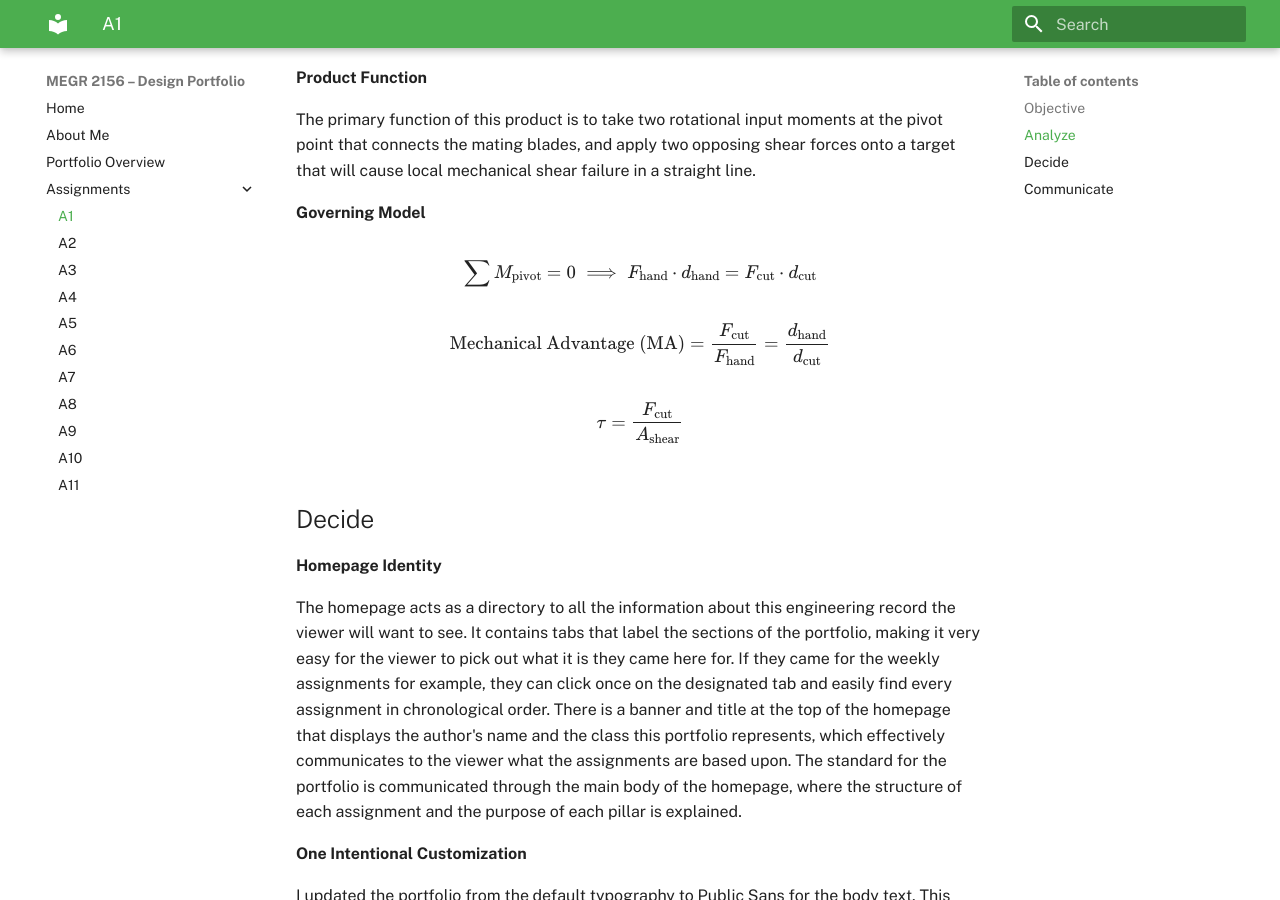
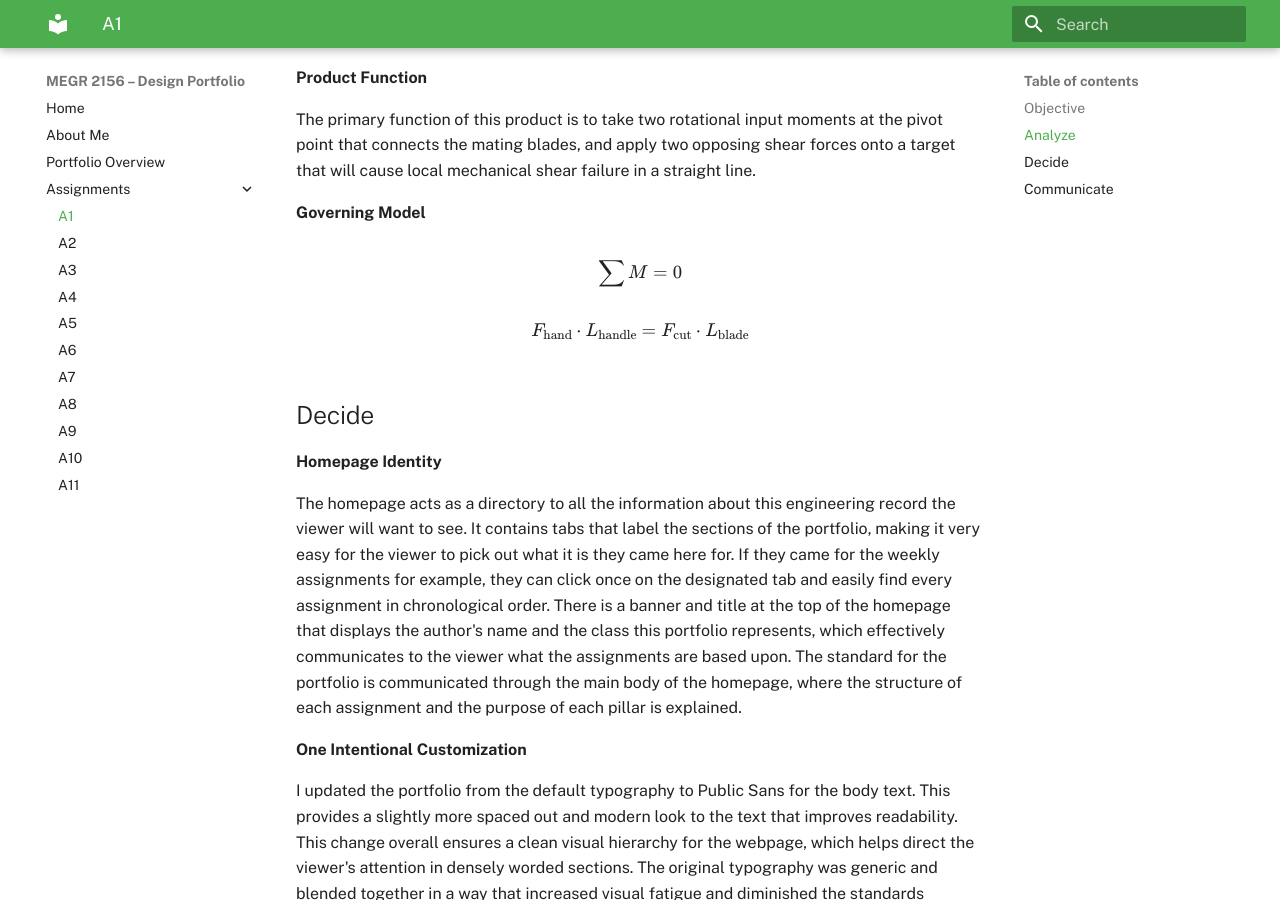
Before and after one commit to Jmswanchara/megr2156-portfolio, an MkDocs documentation site: the page built from docs/assignments/A01/index.md, in a window 1280 px wide and 900 px high, scrolled down 1968 px. Built offline with MkDocs 1.6.1 and Material for MkDocs 9.7.7, drawn with Linux system fonts in a browser that asks for light colours.

Commit message:
Revise equations in index.md for governing model
Updated governing model equations for clarity.

```diff
--- a/docs/assignments/A01/index.md
+++ b/docs/assignments/A01/index.md
@@ -50,11 +50,9 @@ The primary function of this product is to take two rotational input moments at
 
 **Governing Model**
 
-$$\sum M_{\text{pivot}} = 0 \implies F_{\text{hand}} \cdot d_{\text{hand}} = F_{\text{cut}} \cdot d_{\text{cut}}$$
+$$\sum M = 0$$
 
-$$\text{Mechanical Advantage (MA)} = \frac{F_{\text{cut}}}{F_{\text{hand}}} = \frac{d_{\text{hand}}}{d_{\text{cut}}}$$
-
-$$\tau = \frac{F_{\text{cut}}}{A_{\text{shear}}}$$
+$$F_{\text{hand}} \cdot L_{\text{handle}} = F_{\text{cut}} \cdot L_{\text{blade}}$$
 
 ## Decide
 
```
